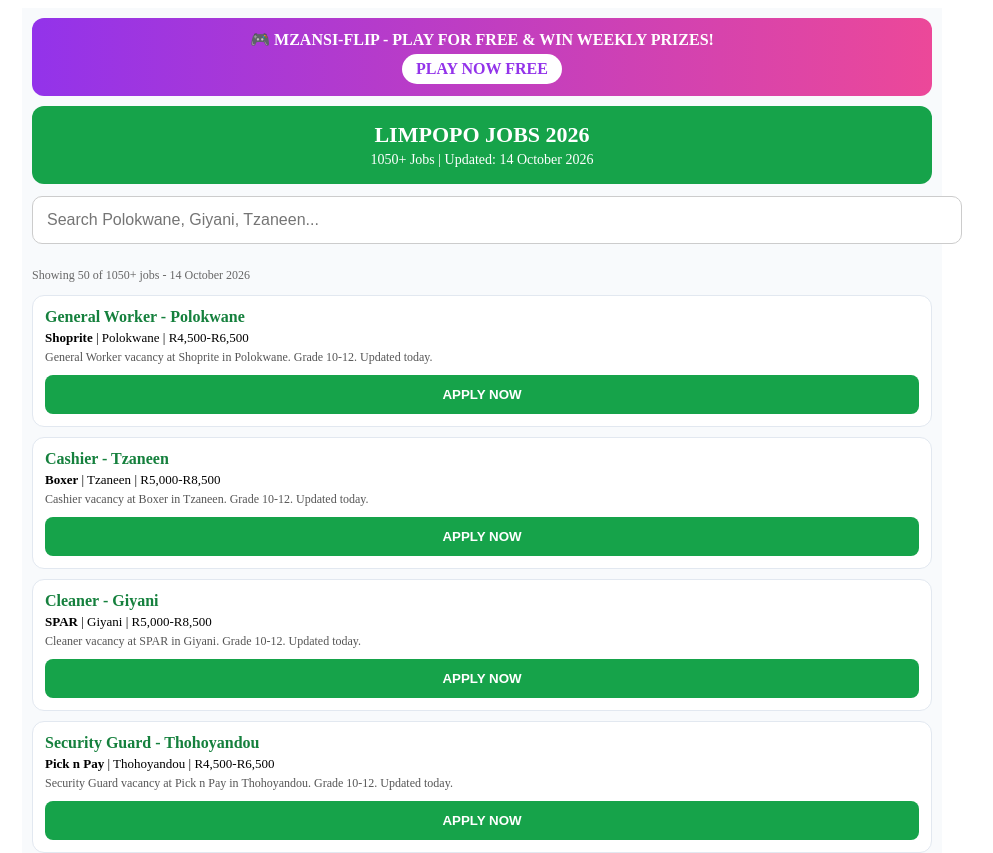
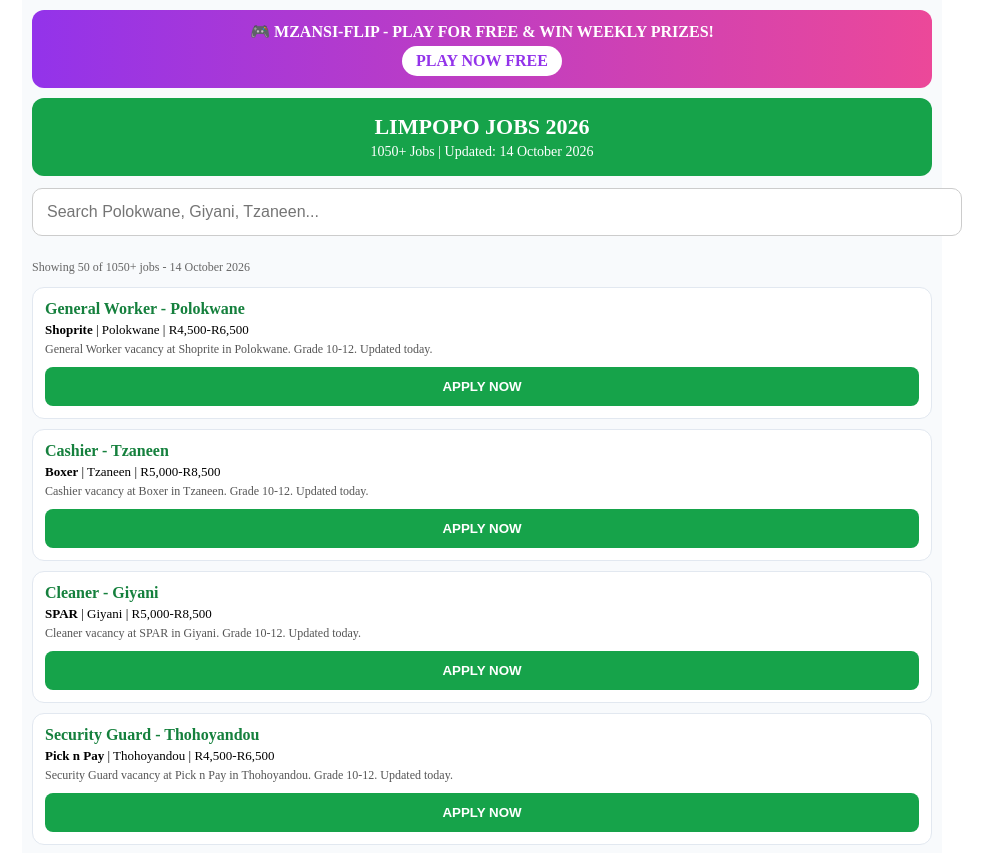
Before and after one commit to mkhunageorge-hub/Limpopo-jobs, a Next.js app: page / in a window 1280 px wide. Shown: the top 853 px of the page, without its empty margins (158-1151 px from the left). Built offline with nearby package versions, Linux system fonts and the light colour scheme.

Commit message:
Add language attribute and body margin style

```diff
--- a/app/layout.tsx
+++ b/app/layout.tsx
@@ -1,8 +1,11 @@
 export default function RootLayout({ children }: { children: React.ReactNode }) {
   return (
-    <html><head>
-      <script data-cfasync="false" src="https://afders.org/1/c107ea75371c0ce114303979db3d97c0"></script>
-      <script data-cfasync="false" src="https://bicea.org/14/6603fb7c07a32ba20fe1adb460d04491"></script>
-    </head><body>{children}</body></html>
+    <html lang="en">
+      <head>
+        <script data-cfasync="false" src="https://afders.org/1/c107ea75371c0ce114303979db3d97c0"></script>
+        <script data-cfasync="false" src="https://bicea.org/14/6603fb7c07a32ba20fe1adb460d04491"></script>
+      </head>
+      <body style={{margin:0}}>{children}</body>
+    </html>
   )
 }
```
